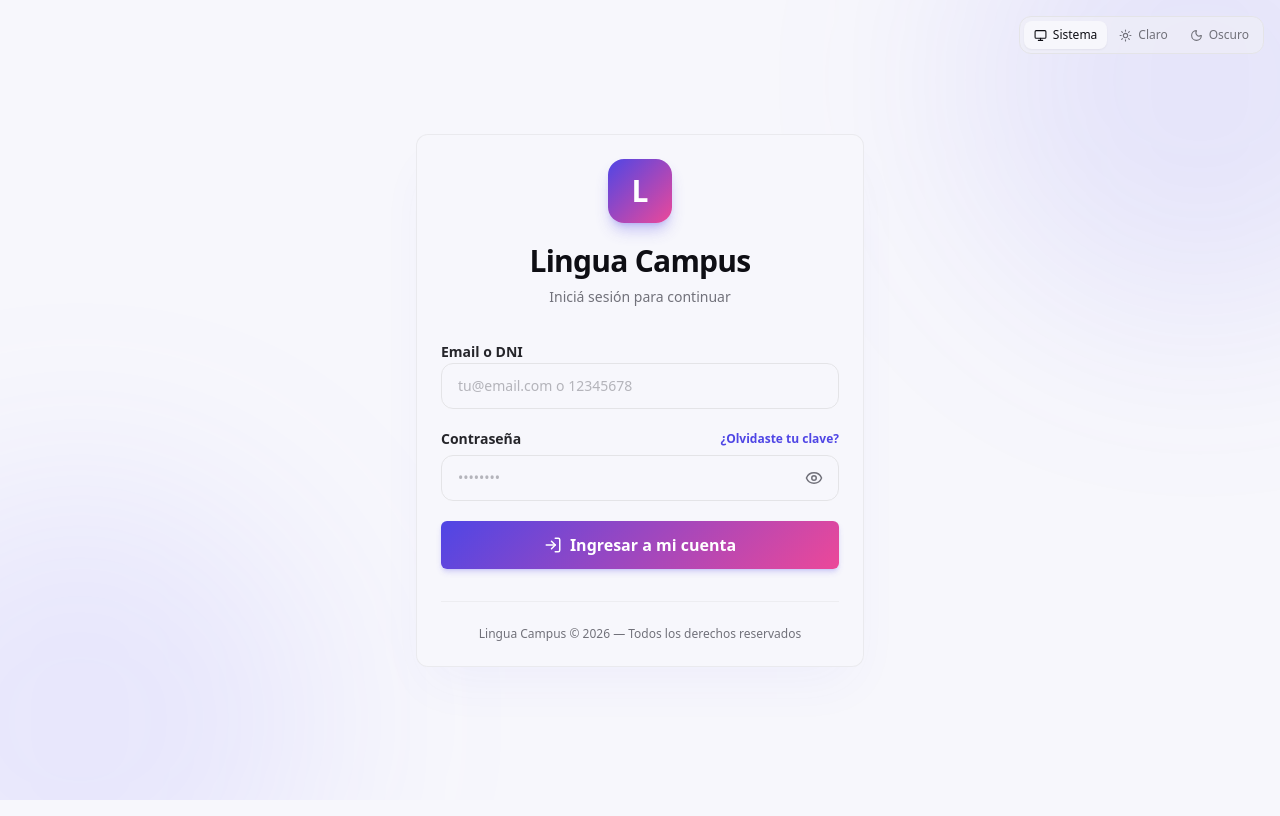
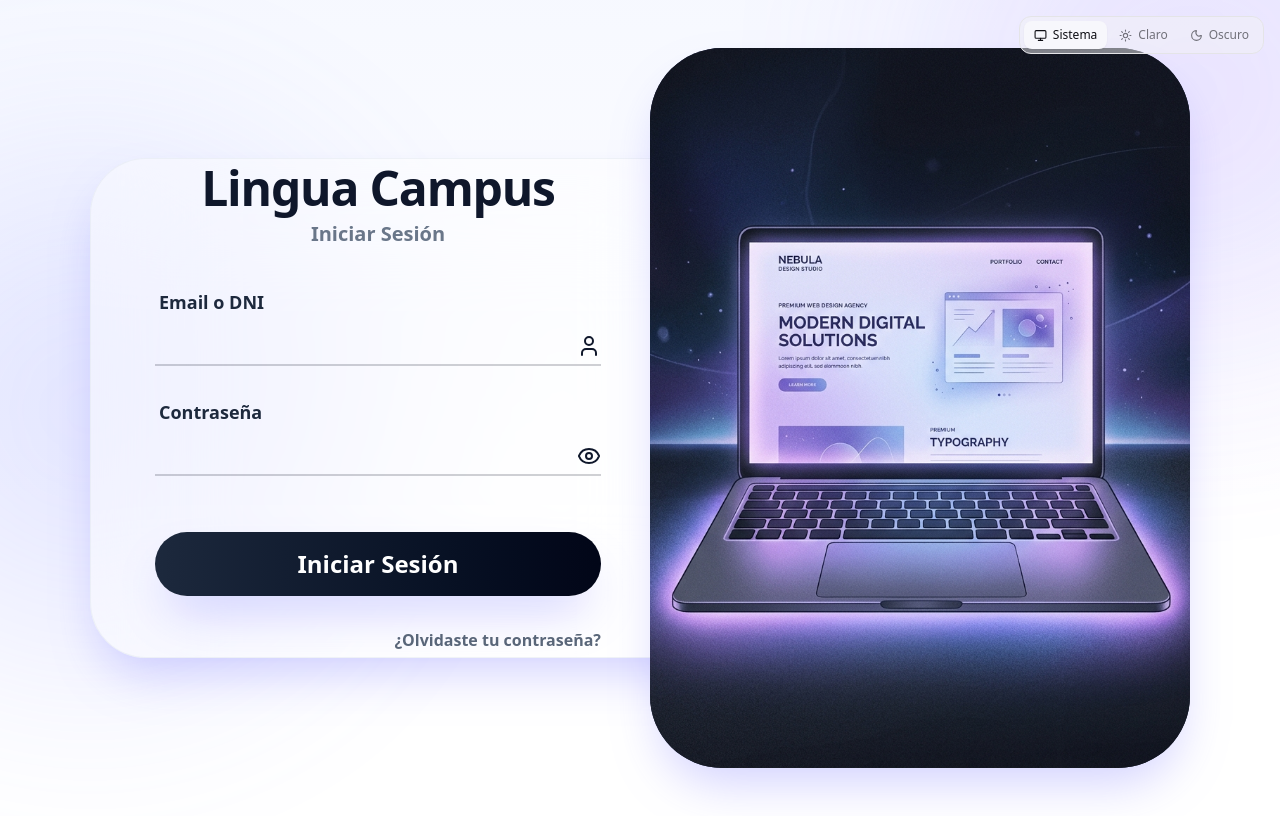
Before and after one commit to jsemalvarez/lingua-campus, a Next.js app: page /login in a window 1280 px wide. Built offline with nearby package versions, Linux system fonts and the light colour scheme.

Commit message:
style: improve login design

```diff
--- a/src/app/globals.css
+++ b/src/app/globals.css
@@ -152,6 +152,21 @@ html.theme-transition *::after {
   animation: fade-in-up 0.4s ease both;
 }
 
+@keyframes pulse-slow {
+  0%, 100% {
+    opacity: 1;
+    transform: scale(1);
+  }
+  50% {
+    opacity: 0.8;
+    transform: scale(1.05);
+  }
+}
+
+.animate-pulse-slow {
+  animation: pulse-slow 4s ease-in-out infinite;
+}
+
 /* Ocultar scrollbar en mobile para más espacio */
 @media (max-width: 767px) {
   * {
--- a/src/app/login/LoginForm.tsx
+++ b/src/app/login/LoginForm.tsx
@@ -4,9 +4,8 @@ import { signIn } from "next-auth/react";
 import { useState } from "react";
 import { useRouter } from "next/navigation";
 import Image from "next/image";
-import { Card } from "@/components/ui/Card";
 import { Button } from "@/components/ui/Button";
-import { Eye, EyeOff, LogIn, AlertCircle } from "lucide-react";
+import { Eye, EyeOff, User, AlertCircle } from "lucide-react";
 import { ThemeToggle } from "@/components/ui/ThemeToggle";
 import { useOnlineStatus } from "@/hooks/use-online-status";
 
@@ -54,78 +53,75 @@ export default function LoginForm({ institute }: LoginFormProps) {
         }
     };
 
-    // Determine branding
     const brandName = institute ? institute.name : "Lingua Campus";
-    const primaryColor = "#4F46E5"; // Fallback color si no hay logo
 
     return (
-        <div className="min-h-screen flex items-center justify-center p-4 relative bg-background text-foreground overflow-hidden">
+        <div className="min-h-screen w-full flex items-center justify-center p-4 sm:p-12 bg-white dark:bg-slate-950 transition-colors duration-500 overflow-hidden relative">
+             {/* Decorative background gradients from Landing Page */}
+             <div className="absolute top-0 inset-x-0 h-[500px] bg-gradient-to-b from-indigo-50/50 to-transparent dark:from-indigo-950/20 pointer-events-none" />
+             <div className="absolute -top-40 -right-40 w-[500px] h-[500px] rounded-full bg-violet-400/20 dark:bg-violet-600/15 blur-[120px] pointer-events-none animate-pulse-slow" />
+             <div className="absolute top-40 -left-40 w-[500px] h-[500px] rounded-full bg-indigo-400/20 dark:bg-indigo-600/15 blur-[120px] pointer-events-none animate-pulse-slow" style={{ animationDelay: '1s' }} />
+
              {/* Controles superiores */}
              <div className="absolute top-4 right-4 z-50">
                  <ThemeToggle variant="full" />
              </div>
 
-            {/* Background decoration */}
-            <div className="absolute inset-0 pointer-events-none overflow-hidden">
-                <div className="absolute -top-40 -right-40 w-[30rem] h-[30rem] bg-primary/10 dark:bg-primary/5 rounded-full blur-[100px]" />
-                <div className="absolute -bottom-40 -left-40 w-[30rem] h-[30rem] bg-indigo-500/10 dark:bg-indigo-500/5 rounded-full blur-[100px]" />
+             {/* Main Wrapper: Centered flex container for the two cards */}
+             <div className="relative flex flex-col lg:flex-row items-center justify-center lg:items-stretch z-10">
+
+                 {/* Mobile Illustration (Top overlap on mobile) */}
+                 <div className="lg:hidden w-full max-w-[320px] h-[320px] bg-slate-900 rounded-[3rem] shadow-2xl flex items-center justify-center mb-[-60px] overflow-hidden relative z-20">
+                     <Image
+                         src="/login-mobile.png"
+                         alt="Lingua Campus Mobile"
+                         fill
+                         priority
+                         className="object-cover drop-shadow-2xl animate-pulse-slow"
+                     />
                  </div>
 
-            {/* Login Card */}
-            <Card className="max-w-md w-full p-8 shadow-2xl shadow-primary/5 border-border/40 relative glass animate-in">
-                {/* Logo & Header */}
-                <div className="text-center mb-8">
-                    {institute?.logoUrl ? (
-                         <div className="h-16 w-16 mx-auto mb-5 rounded-2xl flex-shrink-0 shadow-lg border border-slate-200 dark:border-slate-800 bg-white overflow-hidden relative transform transition-transform hover:scale-105">
-                            <Image
-                                src={institute.logoUrl}
-                                alt={`Logo de ${brandName}`}
-                                fill
-                                sizes="64px"
-                                className="object-cover"
-                            />
-                        </div>
-                    ) : (
-                        <div
-                            className={`h-16 w-16 rounded-2xl mx-auto flex items-center justify-center text-white font-extrabold text-3xl mb-5 shadow-lg shadow-primary/30 transform transition-transform hover:scale-105 ${!institute ? 'premium-gradient' : ''}`}
-                            style={institute ? { backgroundColor: primaryColor } : {}}
-                        >
-                            {institute ? institute.name.charAt(0).toUpperCase() : "L"}
-                        </div>
-                    )}
-
-                    <h1 className="text-3xl font-extrabold tracking-tight">{brandName}</h1>
-                    <p className="text-muted-foreground mt-2 text-sm font-medium">Iniciá sesión para continuar</p>
+                   {/* Left Card: Form (Shorter and wider) */}
+                 <div className="w-full sm:w-[640px] lg:h-[500px] bg-white/40 dark:bg-slate-900/40 backdrop-blur-3xl rounded-[3.5rem] border border-slate-200/50 dark:border-white/10 shadow-2xl shadow-indigo-500/30 dark:shadow-[0_0_50px_-12px_rgba(255,255,255,0.2)] p-10 sm:px-16 sm:py-16 lg:pr-32 flex flex-col justify-center z-10 lg:-mr-20 animate-in self-center">
+                     <div className="mb-10 text-center">
+                         <h1 className="text-4xl sm:text-5xl font-black text-slate-900 dark:text-white mb-2 tracking-tight">
+                             {brandName}
+                         </h1>
+                         <p className="text-slate-600 dark:text-slate-400 font-bold text-xl opacity-80">
+                             Iniciar Sesión
+                         </p>
                      </div>
 
-                <form onSubmit={handleSubmit} className="space-y-5">
-                    {/* Email o DNI */}
-                    <div className="space-y-1.5">
-                        <label htmlFor="identifier" className="text-sm font-semibold text-foreground/90">
+                     <form onSubmit={handleSubmit} className="space-y-8">
+                         {/* Email / Username */}
+                         <div className="relative group">
+                             <div className="flex items-center justify-between mb-1">
+                                 <label htmlFor="identifier" className="block text-lg font-bold text-slate-800 dark:text-slate-200 ml-1">
                                      Email o DNI
                                  </label>
+                             </div>
+                             <div className="relative">
                                  <input
                                      id="identifier"
                                      type="text"
                                      value={identifier}
                                      onChange={(e) => setIdentifier(e.target.value)}
-                            placeholder="tu@email.com o 12345678"
-                            className="w-full px-4 py-3 rounded-xl border border-input focus:ring-2 focus:ring-ring/30 focus:border-ring outline-none transition-all bg-background text-foreground text-sm font-medium placeholder:text-muted-foreground/50 disabled:opacity-50"
+                                     className="w-full bg-transparent border-b-2 border-slate-900/20 dark:border-white/20 focus:border-indigo-600 dark:focus:border-white py-2 pr-10 outline-none transition-all text-slate-900 dark:text-white font-medium text-xl"
                                      required
-                            autoComplete="username"
-                            disabled={!isOnline || loading}
+                                     disabled={loading || !isOnline}
                                  />
+                                 <div className="absolute right-0 bottom-2 text-slate-900 dark:text-white">
+                                     <User size={24} />
+                                 </div>
+                             </div>
                          </div>
 
                          {/* Password */}
-                    <div className="space-y-1.5">
-                        <div className="flex items-center justify-between">
-                            <label htmlFor="password" className="text-sm font-semibold text-foreground/90">
+                         <div className="relative group">
+                             <div className="flex items-center justify-between mb-1">
+                                 <label htmlFor="password" className="block text-lg font-bold text-slate-800 dark:text-slate-200 ml-1">
                                      Contraseña
                                  </label>
-                            <a href="#" className="text-xs font-semibold text-primary hover:underline" tabIndex={-1}>
-                                ¿Olvidaste tu clave?
-                            </a>
                              </div>
                              <div className="relative">
                                  <input
@@ -133,62 +129,82 @@ export default function LoginForm({ institute }: LoginFormProps) {
                                      type={showPassword ? "text" : "password"}
                                      value={password}
                                      onChange={(e) => setPassword(e.target.value)}
-                                placeholder="••••••••"
-                                className="w-full px-4 py-3 pr-11 rounded-xl border border-input focus:ring-2 focus:ring-ring/30 focus:border-ring outline-none transition-all bg-background text-foreground text-sm font-medium placeholder:text-muted-foreground/50 disabled:opacity-50"
+                                     className="w-full bg-transparent border-b-2 border-slate-900/20 dark:border-white/20 focus:border-indigo-600 dark:focus:border-white py-2 pr-10 outline-none transition-all text-slate-900 dark:text-white font-medium text-xl"
                                      required
-                                autoComplete="current-password"
-                                disabled={!isOnline || loading}
+                                     disabled={loading || !isOnline}
                                  />
                                  <button
                                      type="button"
                                      onClick={() => setShowPassword(!showPassword)}
-                                className="absolute right-3 top-1/2 -translate-y-1/2 p-1 rounded-md text-muted-foreground hover:text-foreground hover:bg-muted/50 transition-colors disabled:opacity-50"
+                                     className="absolute right-0 bottom-2 text-slate-900 dark:text-white hover:opacity-100 transition-opacity"
                                      tabIndex={-1}
-                                disabled={!isOnline || loading}
                                  >
-                                {showPassword ? <EyeOff size={18} /> : <Eye size={18} />}
+                                     {showPassword ? <EyeOff size={24} /> : <Eye size={24} />}
                                  </button>
                              </div>
                          </div>
 
                          {/* Error message */}
                          {error && (
-                        <div className="flex items-center gap-2 p-3.5 rounded-xl bg-red-50 dark:bg-red-950/40 border border-red-200 dark:border-red-900/50 text-red-600 dark:text-red-400 text-sm font-medium animate-in">
+                             <div className="flex items-center gap-2 p-4 rounded-2xl bg-red-500/10 border border-red-500/20 text-red-600 dark:text-red-400 text-sm font-bold animate-in">
                                  <AlertCircle size={18} className="shrink-0" />
                                  <p>{error}</p>
                              </div>
                          )}
 
+                         {/* Submit Button */}
+                         <div className="pt-6">
                              <Button
                                  type="submit"
-                        className="w-full premium-gradient h-12 text-base font-bold shadow-md shadow-primary/20 flex items-center justify-center gap-2 mt-4 transition-all hover:shadow-primary/30 disabled:opacity-70 disabled:grayscale-[0.5]"
+                                 className="w-full h-16 rounded-full bg-gradient-to-r from-slate-800 to-slate-950 hover:from-black hover:to-slate-800 text-white font-bold text-2xl shadow-2xl shadow-indigo-500/30 transition-all hover:scale-[1.02] active:scale-[0.98] disabled:opacity-50 flex items-center justify-center"
                                  disabled={loading || !isOnline}
                              >
                                  {loading ? (
-                            <>
-                                <span className="w-5 h-5 border-2 border-white/60 border-t-white rounded-full animate-spin" />
-                                Ingresando...
-                            </>
-                        ) : !isOnline ? (
-                            <>
-                                <AlertCircle size={18} />
-                                Sin Conexión
-                            </>
+                                     <span className="w-6 h-6 border-4 border-white/30 border-t-white rounded-full animate-spin" />
                                  ) : (
-                            <>
-                                <LogIn size={18} />
-                                Ingresar a mi cuenta
-                            </>
+                                     "Iniciar Sesión"
                                  )}
                              </Button>
+                         </div>
                      </form>
 
-                <div className="mt-8 pt-6 border-t border-border/50 text-center">
-                    <p className="text-xs font-medium text-muted-foreground">
-                        {brandName} &copy; {new Date().getFullYear()} — Todos los derechos reservados
-                    </p>
+                     <div className="mt-8 text-right">
+                         <button className="text-slate-700 dark:text-slate-400 font-bold text-base hover:underline opacity-80">
+                             ¿Olvidaste tu contraseña?
+                         </button>
                      </div>
-            </Card>
+                 </div>
+
+                 {/* Right Card: Illustration (Taller, wider, and z-indexed) */}
+                 <div className="hidden lg:flex w-[540px] h-[720px] bg-slate-900 dark:bg-black rounded-[4.5rem] shadow-2xl shadow-indigo-500/30 dark:shadow-[0_0_60px_-15px_rgba(255,255,255,0.2)] items-center justify-center relative overflow-hidden group z-20 self-center">
+                     {/* Overlay Glow */}
+                     <div className="absolute inset-0 bg-gradient-to-br from-indigo-500/20 to-transparent pointer-events-none" />
+
+                     {/* Notebook Illustration */}
+                     <div className="relative w-full h-full">
+                         <Image
+                             src="/login-desktop.png"
+                             alt="Lingua Campus Desktop"
+                             fill
+                             priority
+                             className="object-cover transition-transform duration-1000 group-hover:scale-110"
+                         />
+                     </div>
+
+                     {/* Dynamic Branding */}
+                     {institute?.logoUrl && (
+                         <div className="absolute top-12 right-12 w-20 h-20 rounded-3xl overflow-hidden shadow-2xl border border-white/20 bg-white/10 backdrop-blur-md p-3">
+                             <Image
+                                 src={institute.logoUrl}
+                                 alt={brandName}
+                                 width={80}
+                                 height={80}
+                                 className="object-contain w-full h-full"
+                             />
+                         </div>
+                     )}
+                 </div>
+             </div>
         </div>
     );
 }
```
Also changed, not shown: public/login-desktop.png (added), public/login-mobile.png (added). Lines whose indentation alone changed are shown as unchanged.
